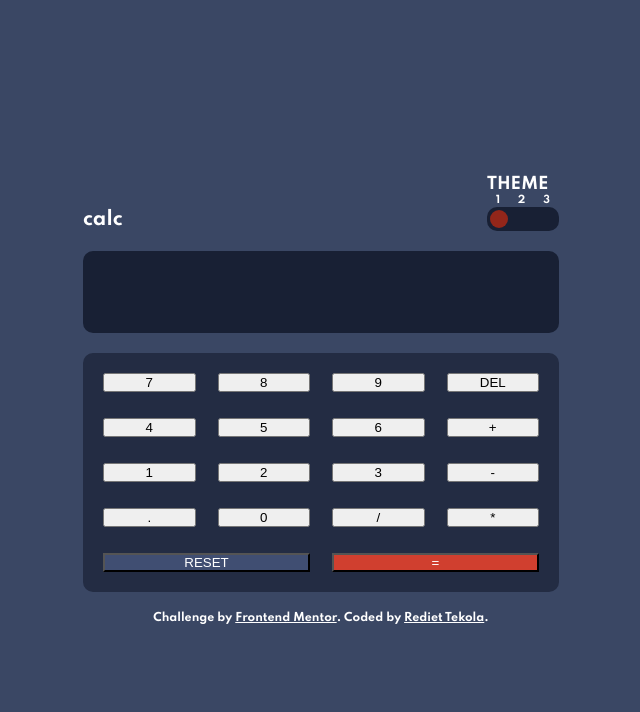
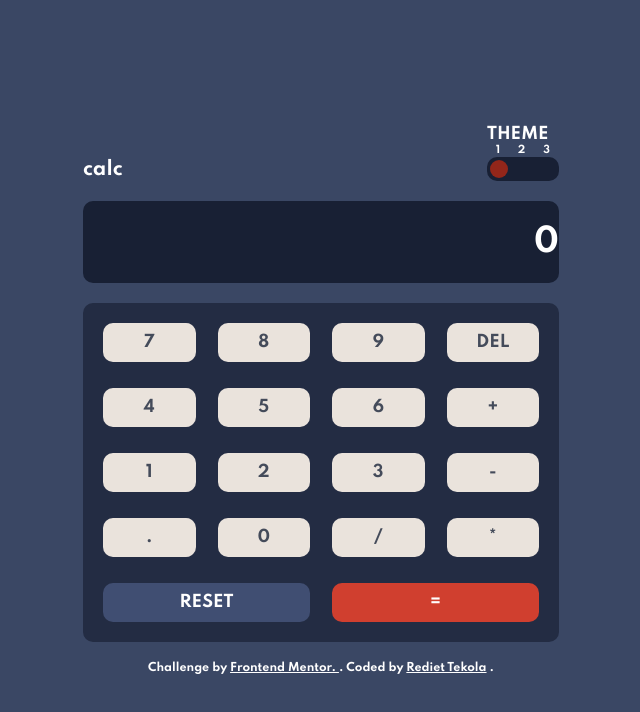
Before and after one commit to Rdttkab/calculator-app, a React app: page / in a window 1280 px wide. Shown: the whole page, without its empty margins (319-959 px from the left). Built offline with nearby package versions, Linux system fonts and the light colour scheme.

Commit message:
InputButton

```diff
--- a/app/js/components/inputButton.js
+++ b/app/js/components/inputButton.js
@@ -1,13 +1,20 @@
 import React from 'react'
 
 const InputButton = (props) => {
+
+    function handelClick() {
+      console.log("Data is passing");
+      props.onClick(props.value)
+    }
+
     return (
       <input
         type={props.type}
-        name=""
-        id=""
+        // name=""
+        // id=""
         value={props.value}
-        className={props.className}
+        // className={props.className}
+        onClick={handelClick}
       />
     );
 }
--- a/app/js/index.js
+++ b/app/js/index.js
@@ -6,7 +6,8 @@ import InputButton from "./components/inputButton";
 import Button from "./components/button";
 
 function App() {
-  const [number, setNumber] = useState();
+  const [operand, setOperand] = useState([0]);
+  const [operation, setOperation] = useState();
   const [result, setResult] = useState(0);
 
   const calculatorBtnKeys = [
@@ -28,9 +29,23 @@ function App() {
     "*",
   ];
 
-  // function handelKeyClick() {
-  //   console.log("Calculator keys is clicked");
-  // }
+  const numbers = [0, 1, 2, 3, 4, 5, 6, 7, 8, 9, "."];
+  const operands = ["+", "-", "/", "*"];
+
+  function handelClick(data) {
+    console.log(`${data} is recived`);
+    if (numbers.includes(data)) {
+      console.log("true")
+      const op = operand.slice();
+      op.push(data)
+      const opp = parseInt(op.join(""));
+      console.log(opp)
+      setOperand([opp]);
+    }
+    if(operands.includes()){
+
+    }
+  }
 
   // function handelChange(event) {
   //   this.setNumber({ number: event.target.value });
@@ -40,17 +55,17 @@ function App() {
     <form className="calc">
       <Header />
       <div className="calc-display">
-        <InputButton type="text" value={number} />
+        <InputButton type="text" value={operand.length === 0 ? 0 : new Intl.NumberFormat().format(operand)} />
       </div>
 
       <div className="calc-input">
         {calculatorBtnKeys.map((btnKey, index) => (
-          <Button
+          <InputButton
             key={index}
             type="button"
-            innerText={btnKey}
-            className=""
-            setNumber={setNumber}
+            value={btnKey}
+            // className=""
+            onClick={handelClick}
           />
         ))}
 
--- a/app/scss/styles.scss
+++ b/app/scss/styles.scss
@@ -21,7 +21,7 @@ body {
   overflow: hidden;
 }
 
-input {
+input, button {
   font: inherit;
   color: white;
   border: none;
@@ -69,7 +69,6 @@ input {
         &:hover {
           cursor: pointer;
         }
-
       }
 
       &__background {
@@ -147,19 +146,27 @@ input {
 
   .reset {
     grid-area: reset;
+
+    :hover {
+      cursor: pointer;
+    }
   }
 
   .equal {
     grid-area: equal;
     background-color: var(--Red);
     color: var(--White);
+
+    :hover {
+      cursor: pointer;
+    }
   }
 
-  input {
+  input, button {
     background-color: var(--Light-grayish-orange);
     color: var(--Very-dark-grayish-blue-text);
     border-radius: var(--radius);
     text-align: center;
-    // padding: 10px;
+    padding: 10px;
   }
 }
--- a/package.json
+++ b/package.json
@@ -5,7 +5,7 @@
   "private": "true",
   "scripts": {
     "test": "echo \"Error: no test specified\" && exit 1",
-    "start": "webpack serve --open",
+    "start": "webpack serve --mode development --open",
     "build": "webpack"
   },
   "repository": {
--- a/webpack.config.js
+++ b/webpack.config.js
@@ -14,13 +14,18 @@ module.exports = {
   module: {
     rules: [
       {
-        test: /\.scss$/i,
+        test: /\.scss$/,
         use: ["style-loader", "css-loader", "sass-loader"],
       },
       {
-        test: /\.js$/i,
+        test: /\.js$/,
         exclude: /node_modules/,
-        use: ["babel-loader"],
+        use: {
+          loader: "babel-loader",
+          options: {
+            presets: [["@babel/preset-env", { targets: "defaults" }]],
+          },
+        },
       },
     ],
   },
```
Also changed, not shown: dist/index.html, 1 other file.
